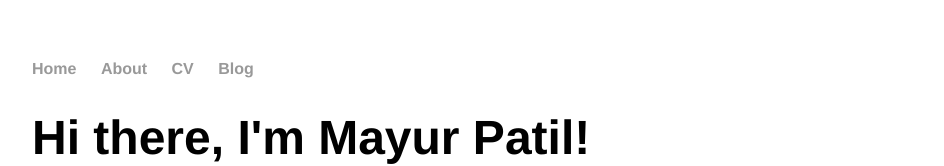
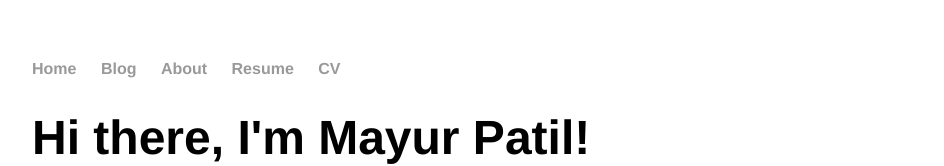
Before and after one commit to ramlaxman/ramlaxman.github.io, a plain HTML site: page index.html in a window 1280 px wide. Shown: the top 166 px of the page, without its empty margins (160-1104 px from the left). Drawn offline with Linux system fonts and the light colour scheme.

Commit message:
Update index.html

```diff
--- a/index.html
+++ b/index.html
@@ -9,9 +9,10 @@
 		<nav>
     		<ul>
         		<li><a href="/">Home</a></li>
-	        	<li><a href="/about">About</a></li>
+	        	<li><a href="/blog">Blog</a></li>
+			<li><a href="/about">About</a></li>
+        		<li><a href="/resume">Resume</a></li>
         		<li><a href="/cv">CV</a></li>
-        		<li><a href="/blog">Blog</a></li>
     		</ul>
 		</nav>
 		<div class="container">
```
